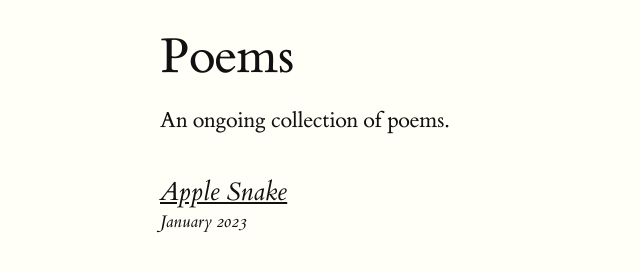
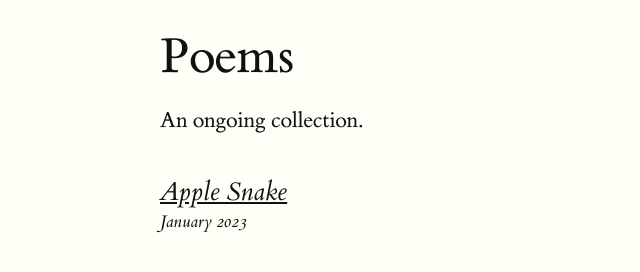
Before and after one commit to emily-freeman/emily-freeman.github.io, a Jekyll site: the page built from poems/index.md, in a window 1280 px wide. Shown: the part 301-573 px from the top of the page, without its empty margins (0-640 px from the left). Built offline with Jekyll 4.4.1, drawn with Linux system fonts in a browser that asks for light colours.

Commit message:
- Format

```diff
--- a/poems/index.md
+++ b/poems/index.md
@@ -4,4 +4,4 @@ title: Poems
 description: An ongoing collection of poems
 ---
 
-<p>An ongoing collection of poems.</p>
+<p>An ongoing collection.</p>
```
